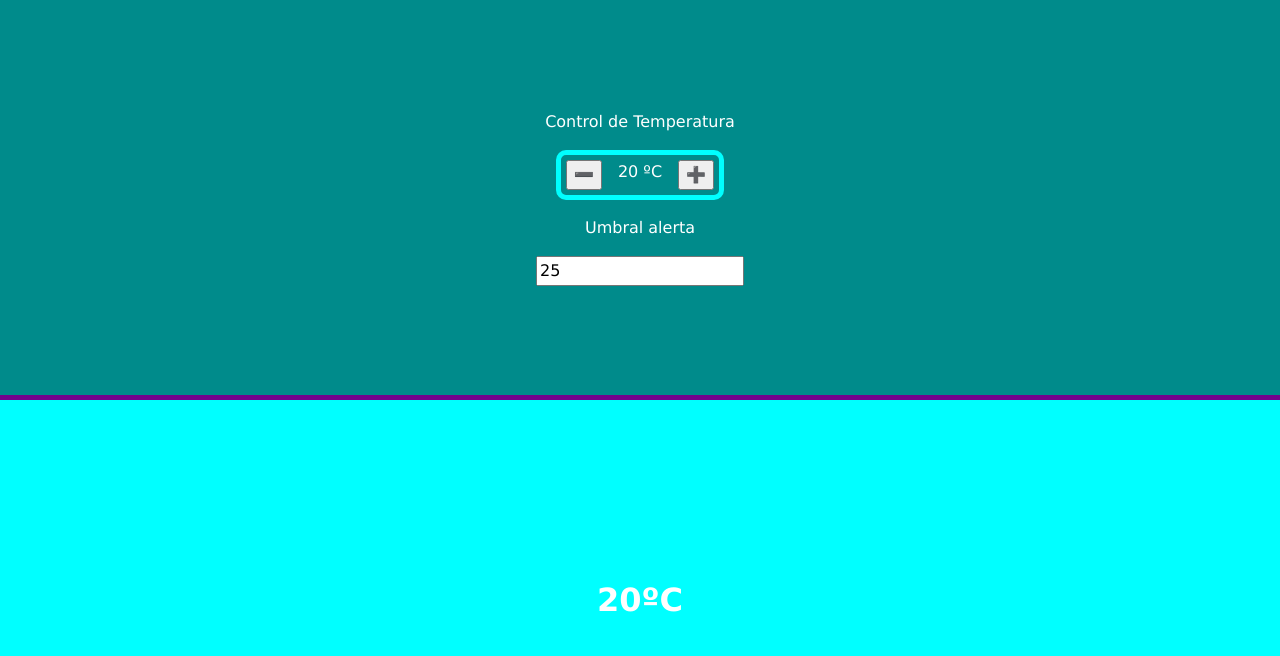
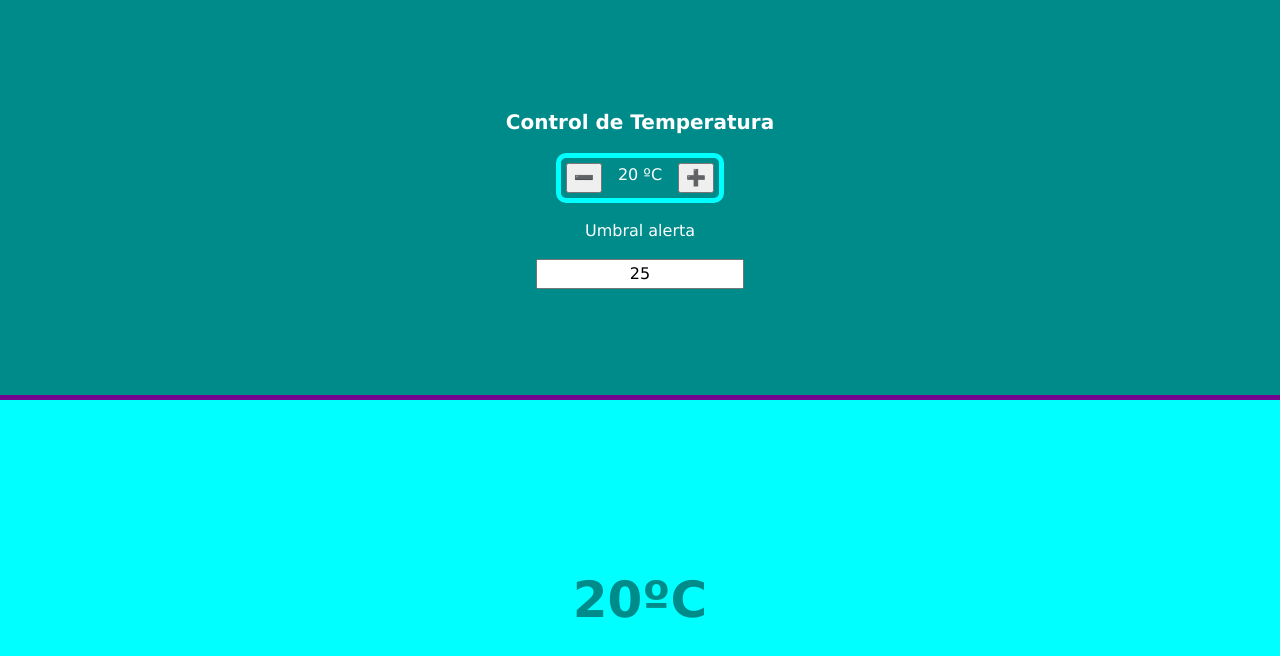
Before and after one commit to mpjmar/proj-termo, an Angular app: page / in a window 1280 px wide. Shown: the top 656 px of the page. Built offline with nearby package versions, Linux system fonts and the light colour scheme.

Commit message:
finished

```diff
--- a/angular.json
+++ b/angular.json
@@ -92,5 +92,8 @@
         }
       }
     }
+  },
+  "cli": {
+    "analytics": false
   }
 }
--- a/src/app/app.component.html
+++ b/src/app/app.component.html
@@ -1,9 +1,10 @@
 <app-control-temperature
-  [temperature]="this.temperature"
+  [temperature]="temperature"
+  [umbral]="umbral"
   (tempOutput)="onCambioTempOut($event)"
   (umbralOutput)="onCambiarUmbral($event)"
 ></app-control-temperature>
 <app-display-thermostate
-  [temperature]="this.temperature"
-  [umbral]="this.umbral"
+  [temperature]="temperature"
+  [umbral]="umbral"
 ></app-display-thermostate>
--- a/src/app/components/control-temperature/control-temperature.component.css
+++ b/src/app/components/control-temperature/control-temperature.component.css
@@ -5,6 +5,11 @@
   justify-content: center;
   gap: 1rem;
   color: white;
+}
+
+.title {
+  font-size: 20px;
+  font-weight: bold;
 }
 
 .controls {
@@ -15,3 +20,7 @@
   border-radius: 10px;
   padding: 5px;
 }
+
+#umbralValue {
+  text-align: center;
+}
--- a/src/app/components/control-temperature/control-temperature.component.html
+++ b/src/app/components/control-temperature/control-temperature.component.html
@@ -1,9 +1,9 @@
 <div>
-  <span>Control de Temperatura</span>
+  <span class="title">Control de Temperatura</span>
 </div>
 
 <div class="controls">
-  <button (click)="onClicDecTemp()">➖</button>
+  <button (click)="onClickDecTemp()">➖</button>
   <span> {{ temperature() }} ºC </span>
   <button (click)="onClickIncTemp()">➕</button>
 </div>
@@ -13,5 +13,10 @@
 </div>
 
 <div>
-  <input type="text" [value]="25" (input)="onInputUmbral($event)" />
+  <input
+    id="umbralValue"
+    type="text"
+    [value]="umbral()"
+    (input)="onInputUmbral($event)"
+  />
 </div>
--- a/src/app/components/control-temperature/control-temperature.component.ts
+++ b/src/app/components/control-temperature/control-temperature.component.ts
@@ -22,14 +22,13 @@ export class ControlTemperatureComponent {
     this.tempOutput.emit(this.tempUpdate);
   }
 
-  onClicDecTemp() {
+  onClickDecTemp() {
     this.tempUpdate = this.temperature() - 1;
     this.tempOutput.emit(this.tempUpdate);
   }
 
   onInputUmbral(event: Event) {
     let inputElement = event.target as HTMLInputElement;
-
     try {
       let umbral = Number(inputElement.value);
       console.log('Se establece nuevo: ${umbral)');
--- a/src/app/components/display-thermostate/display-thermostate.component.css
+++ b/src/app/components/display-thermostate/display-thermostate.component.css
@@ -6,7 +6,12 @@
   color: white;
 }
 
+h1 {
+  color: darkcyan;
+  font-size: 50px;
+}
+
 :host(.warning) {
   background-color: red;
-  color: chartreuse;
+  color: yellow;
 }
--- a/src/app/components/display-thermostate/display-thermostate.component.html
+++ b/src/app/components/display-thermostate/display-thermostate.component.html
@@ -2,6 +2,6 @@
 
 @if (alarm) {
   <h2 [class.warning]="alarm">
-    ⚠️ Temperatura por encima del umbral {{ umbral }}
+    ⚠️ Temperatura por encima del umbral {{ umbral() }}
   </h2>
 }
--- a/src/app/components/display-thermostate/display-thermostate.component.ts
+++ b/src/app/components/display-thermostate/display-thermostate.component.ts
@@ -12,8 +12,8 @@ import { Component, input, OnChanges, SimpleChanges } from '@angular/core';
 export class DisplayThermostateComponent implements OnChanges {
   // hooks
   ngOnChanges(changes: SimpleChanges): void {
-    if (changes['temperature']) {
-      this.alarm = changes['temperature'].currentValue > this.umbral;
+    if (changes['temperature'] || changes['umbral']) {
+      this.alarm = this.temperature() > this.umbral();
     }
   }
 
```
